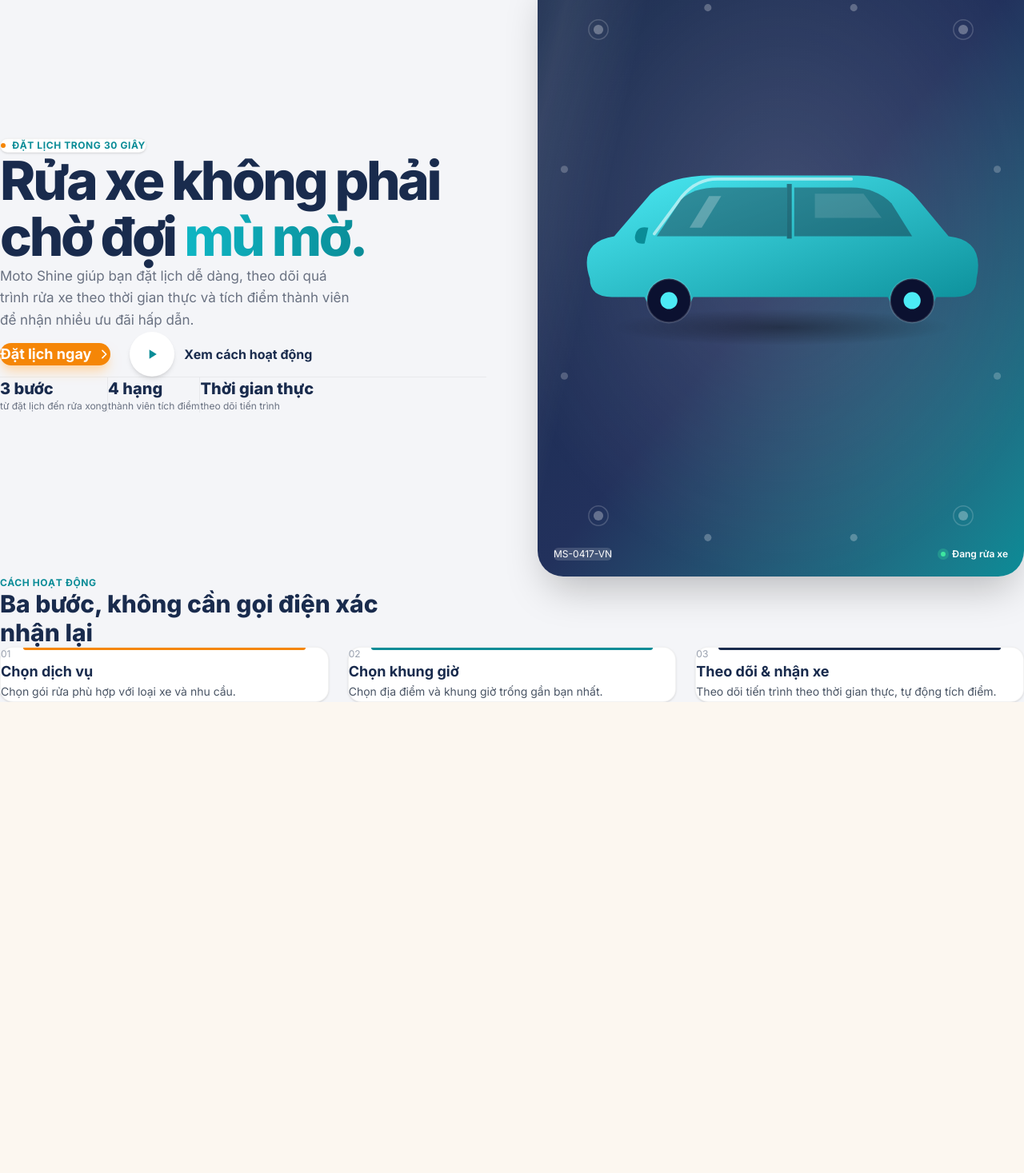
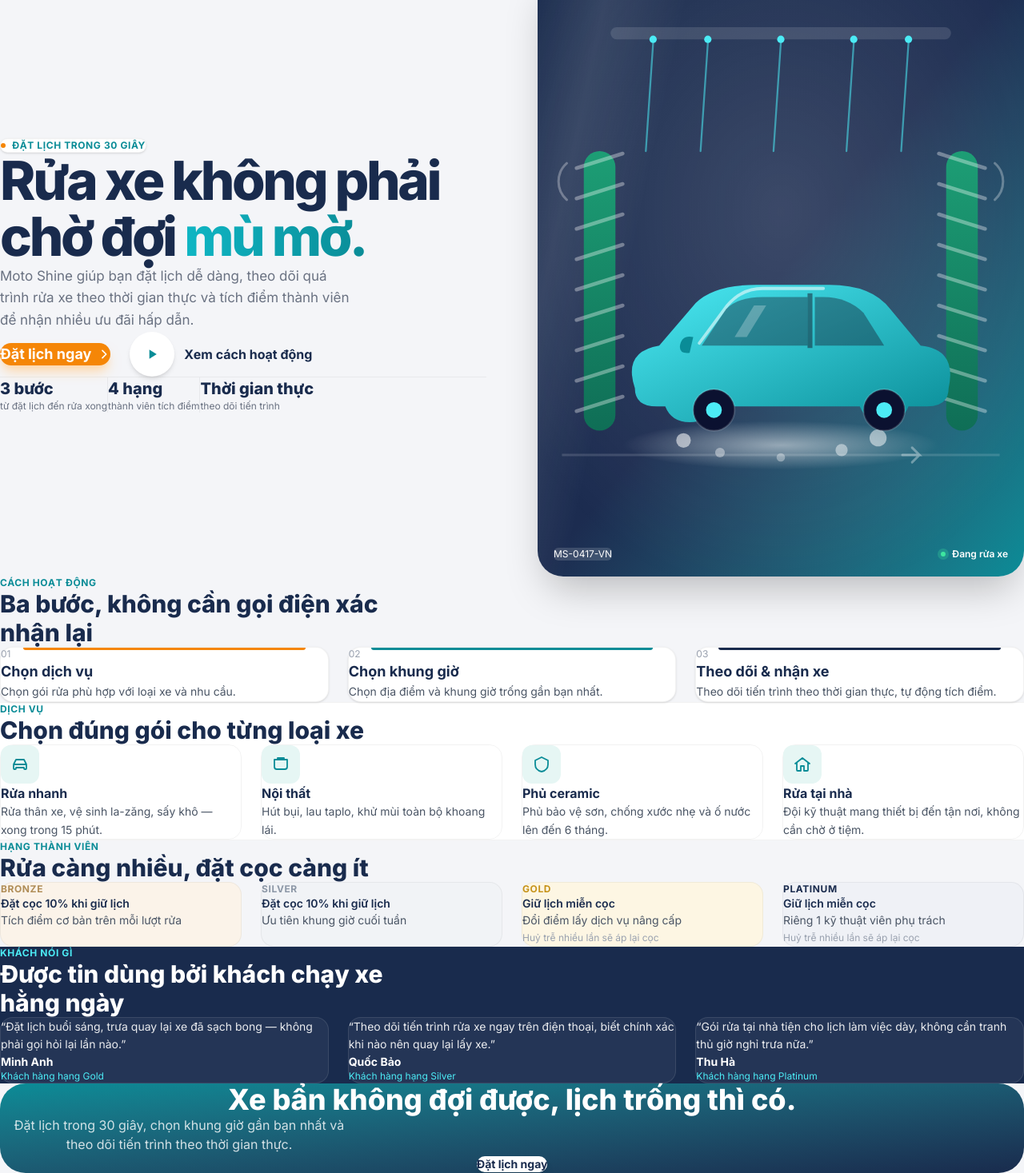
Before and after one commit to Nguyenhuukhanhduy15042005/SMARTCARWASHSYSTEM, a React (Vite) app in the folder Front-end/: page / in a window 1280 px wide. Shown: the part 96-1563 px from the top of the page at 80% size. Before the commit the page ends 974 px from the top, so only its background shows below. Built offline with nearby package versions, Linux system fonts and the light colour scheme.

Commit message:
Cập nhật trang Home

```diff
--- a/Front-end/src/pages/Home.jsx
+++ b/Front-end/src/pages/Home.jsx
@@ -61,12 +61,12 @@
             >
               Trang chủ
             </Link>
-            <Link
-              to="/login"
+            <a
+              href="#services"
               className="text-base font-medium text-gray-600 hover:text-[#192b4d] transition-colors"
             >
               Dịch vụ
-            </Link>
+            </a>
 
             {/* Đặt lịch: chỉ user thường thấy */}
             {(!user || isUser()) && (
@@ -253,8 +253,8 @@
           </div>
         </div>
 
-        {/* Panel trực quan — thay cho ảnh stock */}
-        <div className="relative w-full min-w-0 aspect-[4/5] rounded-[2rem] overflow-hidden shadow-2xl bg-gradient-to-br from-[#192b4d] via-[#22315c] to-[#0A8C97]">
+        {/* Panel trực quan — minh hoạ tự vẽ: xe đi qua dàn rửa tự động */}
+        <div className="relative w-full min-w-0 aspect-[4/5] rounded-[2rem] overflow-hidden shadow-2xl bg-gradient-to-br from-[#192b4d] via-[#1c2c50] to-[#0A8C97]">
           <div className="absolute inset-0 pointer-events-none">
             <div className="absolute -inset-y-10 w-1/3 -skew-x-12 bg-gradient-to-r from-transparent via-white/10 to-transparent animate-[sweep_5s_ease-in-out_infinite]" />
           </div>
@@ -265,84 +265,101 @@
                 <stop offset="0%" stopColor="#4CEBF5" />
                 <stop offset="100%" stopColor="#0A8C97" />
               </linearGradient>
-              <radialGradient id="spotlight" cx="50%" cy="42%" r="60%">
+              <linearGradient id="brushGrad" x1="0" y1="0" x2="0" y2="1">
+                <stop offset="0%" stopColor="#1D9E75" />
+                <stop offset="100%" stopColor="#0F6E56" />
+              </linearGradient>
+              <radialGradient id="spotlight" cx="50%" cy="40%" r="65%">
                 <stop offset="0%" stopColor="rgba(255,255,255,0.14)" />
                 <stop offset="100%" stopColor="rgba(255,255,255,0)" />
               </radialGradient>
-              <radialGradient id="shadow" cx="50%" cy="50%" r="50%">
-                <stop offset="0%" stopColor="rgba(0,0,0,0.35)" />
-                <stop offset="100%" stopColor="rgba(0,0,0,0)" />
+              <radialGradient id="foamGlow" cx="50%" cy="50%" r="50%">
+                <stop offset="0%" stopColor="rgba(255,255,255,0.5)" />
+                <stop offset="100%" stopColor="rgba(255,255,255,0)" />
               </radialGradient>
             </defs>
 
             <rect x="0" y="0" width="400" height="500" fill="url(#spotlight)" />
 
-            {/* bong bóng / giọt nước — bố trí đối xứng thành 1 khung quanh viền: 4 góc + mép trên/dưới/trái/phải */}
-            {/* 4 góc */}
-            <circle cx="50" cy="50" r="4" fill="rgba(255,255,255,.3)" />
-            <circle cx="50" cy="50" r="8" fill="none" stroke="rgba(255,255,255,.18)" strokeWidth="1" />
-            <circle cx="350" cy="50" r="4" fill="rgba(255,255,255,.3)" />
-            <circle cx="350" cy="50" r="8" fill="none" stroke="rgba(255,255,255,.18)" strokeWidth="1" />
-            <circle cx="50" cy="450" r="4" fill="rgba(255,255,255,.3)" />
-            <circle cx="50" cy="450" r="8" fill="none" stroke="rgba(255,255,255,.18)" strokeWidth="1" />
-            <circle cx="350" cy="450" r="4" fill="rgba(255,255,255,.3)" />
-            <circle cx="350" cy="450" r="8" fill="none" stroke="rgba(255,255,255,.18)" strokeWidth="1" />
+            {/* thanh ray + vạch chỉ hướng di chuyển của xe qua dàn rửa */}
+            <line x1="20" y1="400" x2="380" y2="400" stroke="rgba(255,255,255,.14)" strokeWidth="2" />
+            <path d="M300 400 l14 0 l-6 -6 M314 400 l-6 6" stroke="rgba(255,255,255,.35)" strokeWidth="2" strokeLinecap="round" fill="none" />
 
-            {/* mép trên / mép dưới — đối xứng trái phải */}
-            <circle cx="140" cy="32" r="3" fill="rgba(255,255,255,.26)" />
-            <circle cx="260" cy="32" r="3" fill="rgba(255,255,255,.26)" />
-            <circle cx="140" cy="468" r="3" fill="rgba(255,255,255,.26)" />
-            <circle cx="260" cy="468" r="3" fill="rgba(255,255,255,.26)" />
+            {/* vòi phun nước phía trên */}
+            <rect x="60" y="48" width="280" height="10" rx="5" fill="rgba(255,255,255,.12)" />
+            {[95, 140, 200, 260, 305].map((x, i) => (
+              <g key={x}>
+                <circle cx={x} cy="58" r="3" fill="#4CEBF5" />
+                <line
+                  x1={x}
+                  y1="61"
+                  x2={x - 6}
+                  y2="150"
+                  stroke="#4CEBF5"
+                  strokeWidth="1.5"
+                  strokeLinecap="round"
+                  opacity="0.55"
+                >
+                  <animate attributeName="opacity" values="0.15;0.6;0.15" dur="1.6s" repeatCount="indefinite" begin={`${i * 0.15}s`} />
+                </line>
+              </g>
+            ))}
 
-            {/* mép trái / mép phải — đối xứng trên dưới */}
-            <circle cx="22" cy="165" r="3" fill="rgba(255,255,255,.22)" />
-            <circle cx="22" cy="335" r="3" fill="rgba(255,255,255,.22)" />
-            <circle cx="378" cy="165" r="3" fill="rgba(255,255,255,.22)" />
-            <circle cx="378" cy="335" r="3" fill="rgba(255,255,255,.22)" />
+            {/* cụm chổi quay bên trái */}
+            <g transform="translate(38,150)">
+              <rect x="0" y="0" width="26" height="230" rx="13" fill="url(#brushGrad)" />
+              {Array.from({ length: 9 }).map((_, i) => (
+                <line key={i} x1="-6" y1={14 + i * 25} x2="32" y2={2 + i * 25} stroke="rgba(255,255,255,.35)" strokeWidth="3" strokeLinecap="round" />
+              ))}
+              <path d="M-14 40 a20 20 0 0 1 0 -30" stroke="rgba(255,255,255,.3)" strokeWidth="2" fill="none" strokeLinecap="round">
+                <animateTransform attributeName="transform" type="rotate" from="0 13 25" to="360 13 25" dur="1.8s" repeatCount="indefinite" />
+              </path>
+            </g>
 
-            {/* điểm nhấn chính giữa mép trên, giữ trục đối xứng dọc */}
-            <circle cx="200" cy="22" r="2.5" fill="rgba(255,255,255,.2)" />
+            {/* cụm chổi quay bên phải */}
+            <g transform="translate(336,150)">
+              <rect x="0" y="0" width="26" height="230" rx="13" fill="url(#brushGrad)" />
+              {Array.from({ length: 9 }).map((_, i) => (
+                <line key={i} x1="32" y1={14 + i * 25} x2="-6" y2={2 + i * 25} stroke="rgba(255,255,255,.35)" strokeWidth="3" strokeLinecap="round" />
+              ))}
+              <path d="M40 40 a20 20 0 0 0 0 -30" stroke="rgba(255,255,255,.3)" strokeWidth="2" fill="none" strokeLinecap="round">
+                <animateTransform attributeName="transform" type="rotate" from="0 13 25" to="-360 13 25" dur="1.8s" repeatCount="indefinite" />
+              </path>
+            </g>
 
-            {/* bóng đổ dưới xe — đã căn lại theo vị trí xe mới */}
-            <ellipse cx="200" cy="295" rx="140" ry="15" fill="url(#shadow)" />
+            {/* bọt / bong bóng quanh gầm xe */}
+            <ellipse cx="200" cy="392" rx="130" ry="20" fill="url(#foamGlow)" />
+            <circle cx="120" cy="388" r="6" fill="rgba(255,255,255,.55)" />
+            <circle cx="150" cy="398" r="4" fill="rgba(255,255,255,.4)" />
+            <circle cx="250" cy="396" r="5" fill="rgba(255,255,255,.45)" />
+            <circle cx="280" cy="386" r="7" fill="rgba(255,255,255,.5)" />
+            <circle cx="200" cy="402" r="3.5" fill="rgba(255,255,255,.35)" />
 
-            <g transform="translate(33,165)">
+            {/* xe */}
+            <g transform="translate(70,255)">
               <path
-                d="M10 90 Q0 60 30 55 L60 20 Q75 5 110 5 L230 5 Q265 5 280 25 L305 55 Q335 58 328 90 Q328 105 310 105 L295 105 Q290 118 275 118 Q260 118 255 105 L95 105 Q90 118 75 118 Q60 118 55 105 L28 105 Q10 105 10 90 Z"
+                d="M10 90 Q0 60 30 55 L60 20 Q75 5 110 5 L170 5 Q205 5 220 25 L245 55 Q275 58 268 90 Q268 105 250 105 L235 105 Q230 118 215 118 Q200 118 195 105 L75 105 Q70 118 55 118 Q40 118 35 105 L28 105 Q10 105 10 90 Z"
                 fill="url(#carGrad)"
               />
-              {/* viền sáng trên nóc xe */}
               <path
-                d="M63 53 L86 22 Q98 8 115 8 L225 8"
+                d="M63 53 L86 22 Q98 8 115 8 L165 8"
                 fill="none"
                 stroke="rgba(255,255,255,.55)"
                 strokeWidth="2.5"
                 strokeLinecap="round"
               />
-              {/* kính lái — kính chắn gió */}
-              <path
-                d="M65 55 L85 25 Q95 15 115 15 L172 15 L172 55 Z"
-                fill="rgba(20,24,43,.4)"
-              />
-              <path
-                d="M178 15 L225 15 Q245 15 258 28 L275 55 L178 55 Z"
-                fill="rgba(20,24,43,.4)"
-              />
-              {/* phản chiếu trên kính */}
+              <path d="M65 55 L85 25 Q95 15 115 15 L152 15 L152 55 Z" fill="rgba(20,24,43,.4)" />
+              <path d="M158 15 L165 15 Q185 15 198 28 L215 55 L158 55 Z" fill="rgba(20,24,43,.4)" />
               <path d="M92 48 L108 22 L118 22 L102 48 Z" fill="rgba(255,255,255,.25)" />
-              <path d="M195 20 L235 20 L250 40 L195 40 Z" fill="rgba(255,255,255,.12)" />
-              {/* trụ cửa giữa */}
-              <rect x="172" y="12" width="4" height="45" fill="rgba(20,24,43,.5)" />
+              <rect x="152" y="12" width="4" height="45" fill="rgba(20,24,43,.5)" />
 
-              {/* bánh xe */}
-              <circle cx="75" cy="108" r="18" fill="#0B1130" />
-              <circle cx="75" cy="108" r="18" fill="none" stroke="rgba(255,255,255,.15)" strokeWidth="1.5" />
-              <circle cx="75" cy="108" r="7" fill="#4CEBF5" />
-              <circle cx="275" cy="108" r="18" fill="#0B1130" />
-              <circle cx="275" cy="108" r="18" fill="none" stroke="rgba(255,255,255,.15)" strokeWidth="1.5" />
-              <circle cx="275" cy="108" r="7" fill="#4CEBF5" />
+              <circle cx="75" cy="108" r="17" fill="#0B1130" />
+              <circle cx="75" cy="108" r="17" fill="none" stroke="rgba(255,255,255,.15)" strokeWidth="1.5" />
+              <circle cx="75" cy="108" r="6.5" fill="#4CEBF5" />
+              <circle cx="215" cy="108" r="17" fill="#0B1130" />
+              <circle cx="215" cy="108" r="17" fill="none" stroke="rgba(255,255,255,.15)" strokeWidth="1.5" />
+              <circle cx="215" cy="108" r="6.5" fill="#4CEBF5" />
 
-              {/* gương chiếu hậu */}
               <path d="M58 48 Q48 46 47 56 Q47 62 55 61" fill="#0A8C97" />
             </g>
           </svg>
@@ -398,6 +415,188 @@
         </div>
       </section>
 
+      {/* Dịch vụ */}
+      <section id="services" className="bg-white border-y border-black/5 scroll-mt-24">
+        <div className="container mx-auto px-6 py-24">
+          <div className="max-w-lg mb-14">
+            <div className="text-xs font-bold uppercase tracking-wider text-[#0A8C97] mb-2">
+              Dịch vụ
+            </div>
+            <h3 className="text-3xl font-extrabold text-[#192b4d]">
+              Chọn đúng gói cho từng loại xe
+            </h3>
+          </div>
+          <div className="grid grid-cols-1 sm:grid-cols-2 lg:grid-cols-4 gap-6">
+            {[
+              {
+                t: "Rửa nhanh",
+                d: "Rửa thân xe, vệ sinh la-zăng, sấy khô — xong trong 15 phút.",
+                icon: (
+                  <path d="M4 12h16M4 12l3-6h10l3 6M4 12v5a1 1 0 001 1h1a1 1 0 001-1v-1h10v1a1 1 0 001 1h1a1 1 0 001-1v-5" />
+                ),
+              },
+              {
+                t: "Nội thất",
+                d: "Hút bụi, lau taplo, khử mùi toàn bộ khoang lái.",
+                icon: <path d="M4 6h16v9a3 3 0 01-3 3H7a3 3 0 01-3-3V6zM8 6V4h8v2" />,
+              },
+              {
+                t: "Phủ ceramic",
+                d: "Phủ bảo vệ sơn, chống xước nhẹ và ố nước lên đến 6 tháng.",
+                icon: <path d="M12 3l8 4v5c0 5-3.5 8-8 9-4.5-1-8-4-8-9V7l8-4z" />,
+              },
+              {
+                t: "Rửa tại nhà",
+                d: "Đội kỹ thuật mang thiết bị đến tận nơi, không cần chờ ở tiệm.",
+                icon: <path d="M3 11l9-7 9 7M5 10v9a1 1 0 001 1h4v-6h4v6h4a1 1 0 001-1v-9" />,
+              },
+            ].map((s) => (
+              <div
+                key={s.t}
+                className="group rounded-2xl border border-black/5 p-7 hover:border-[#0A8C97]/30 hover:shadow-lg transition-all"
+              >
+                <div className="w-12 h-12 rounded-xl bg-[#E6F6F4] flex items-center justify-center mb-5 group-hover:bg-[#0A8C97] transition-colors">
+                  <svg
+                    viewBox="0 0 24 24"
+                    fill="none"
+                    stroke="#0A8C97"
+                    strokeWidth="1.8"
+                    strokeLinecap="round"
+                    strokeLinejoin="round"
+                    className="w-6 h-6 group-hover:stroke-white transition-colors"
+                  >
+                    {s.icon}
+                  </svg>
+                </div>
+                <h4 className="text-base font-bold text-[#192b4d] mb-2">{s.t}</h4>
+                <p className="text-sm text-gray-600 leading-relaxed">{s.d}</p>
+              </div>
+            ))}
+          </div>
+        </div>
+      </section>
+
+      {/* Hạng thành viên */}
+      <section id="membership" className="container mx-auto px-6 py-24 scroll-mt-24">
+        <div className="max-w-lg mb-14">
+          <div className="text-xs font-bold uppercase tracking-wider text-[#0A8C97] mb-2">
+            Hạng thành viên
+          </div>
+          <h3 className="text-3xl font-extrabold text-[#192b4d]">
+            Rửa càng nhiều, đặt cọc càng ít
+          </h3>
+        </div>
+        <div className="grid grid-cols-1 sm:grid-cols-2 lg:grid-cols-4 gap-6">
+          {[
+            {
+              tier: "Bronze",
+              color: "#B08D57",
+              bg: "#FBF3E9",
+              rule: "Đặt cọc 10% khi giữ lịch",
+              perk: "Tích điểm cơ bản trên mỗi lượt rửa",
+            },
+            {
+              tier: "Silver",
+              color: "#8C97A6",
+              bg: "#F1F3F6",
+              rule: "Đặt cọc 10% khi giữ lịch",
+              perk: "Ưu tiên khung giờ cuối tuần",
+            },
+            {
+              tier: "Gold",
+              color: "#C7941C",
+              bg: "#FDF6E3",
+              rule: "Giữ lịch miễn cọc",
+              perk: "Đổi điểm lấy dịch vụ nâng cấp",
+              note: "Huỷ trễ nhiều lần sẽ áp lại cọc",
+            },
+            {
+              tier: "Platinum",
+              color: "#192b4d",
+              bg: "#EFF1F6",
+              rule: "Giữ lịch miễn cọc",
+              perk: "Riêng 1 kỹ thuật viên phụ trách",
+              note: "Huỷ trễ nhiều lần sẽ áp lại cọc",
+            },
+          ].map((m) => (
+            <div
+              key={m.tier}
+              className="rounded-2xl p-7 border border-black/5"
+              style={{ background: m.bg }}
+            >
+              <div
+                className="text-xs font-bold uppercase tracking-wider mb-4"
+                style={{ color: m.color }}
+              >
+                {m.tier}
+              </div>
+              <p className="text-sm font-semibold text-[#192b4d] mb-3">{m.rule}</p>
+              <p className="text-sm text-gray-600 leading-relaxed">{m.perk}</p>
+              {m.note && (
+                <p className="text-xs text-gray-400 mt-3 leading-relaxed">{m.note}</p>
+              )}
+            </div>
+          ))}
+        </div>
+      </section>
+
+      {/* Đánh giá khách hàng */}
+      <section className="bg-[#192b4d]">
+        <div className="container mx-auto px-6 py-24">
+          <div className="max-w-lg mb-14">
+            <div className="text-xs font-bold uppercase tracking-wider text-[#4CEBF5] mb-2">
+              Khách nói gì
+            </div>
+            <h3 className="text-3xl font-extrabold text-white">
+              Được tin dùng bởi khách chạy xe hằng ngày
+            </h3>
+          </div>
+          <div className="grid grid-cols-1 md:grid-cols-3 gap-6">
+            {[
+              {
+                q: "Đặt lịch buổi sáng, trưa quay lại xe đã sạch bong — không phải gọi hỏi lại lần nào.",
+                n: "Minh Anh",
+                r: "Khách hàng hạng Gold",
+              },
+              {
+                q: "Theo dõi tiến trình rửa xe ngay trên điện thoại, biết chính xác khi nào nên quay lại lấy xe.",
+                n: "Quốc Bảo",
+                r: "Khách hàng hạng Silver",
+              },
+              {
+                q: "Gói rửa tại nhà tiện cho lịch làm việc dày, không cần tranh thủ giờ nghỉ trưa nữa.",
+                n: "Thu Hà",
+                r: "Khách hàng hạng Platinum",
+              },
+            ].map((t) => (
+              <div key={t.n} className="rounded-2xl bg-white/5 border border-white/10 p-7">
+                <p className="text-sm text-white/90 leading-relaxed mb-6">“{t.q}”</p>
+                <div className="text-sm font-bold text-white">{t.n}</div>
+                <div className="text-xs text-[#4CEBF5]">{t.r}</div>
+              </div>
+            ))}
+          </div>
+        </div>
+      </section>
+
+      {/* CTA cuối trang */}
+      <section className="container mx-auto px-6 py-24">
+        <div className="rounded-[2rem] bg-gradient-to-br from-[#0A8C97] to-[#192b4d] px-10 py-16 text-center">
+          <h3 className="text-3xl md:text-4xl font-extrabold text-white mb-4">
+            Xe bẩn không đợi được, lịch trống thì có.
+          </h3>
+          <p className="text-white/80 max-w-md mx-auto mb-8">
+            Đặt lịch trong 30 giây, chọn khung giờ gần bạn nhất và theo dõi tiến trình theo thời gian thực.
+          </p>
+          <Link
+            to="/booking"
+            className="inline-block px-8 py-3.5 text-sm font-bold text-[#192b4d] bg-white rounded-full shadow-lg hover:shadow-xl hover:-translate-y-0.5 transition-all"
+          >
+            Đặt lịch ngay
+          </Link>
+        </div>
+      </section>
+
       <style>{`
         html { scroll-behavior: smooth; }
         @keyframes sweep {
```
